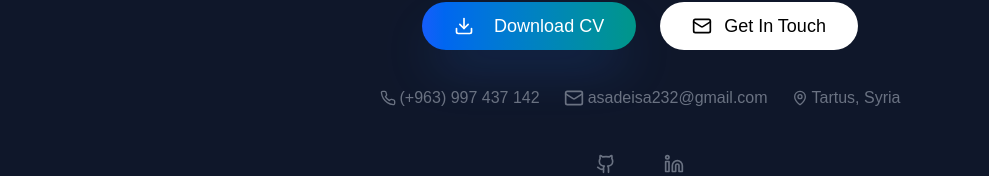
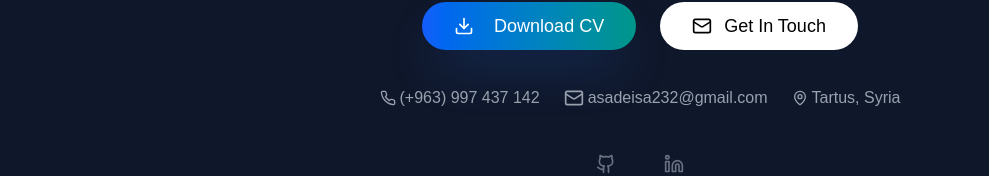
Before and after one commit to asadeisa/portfolio, a Nuxt app: page / in a window 1280 px wide. Shown: the part 527-703 px from the top of the page, without its empty margins (0-989 px from the left). Built offline with nearby package versions, Linux system fonts and the light colour scheme.

Commit message:
fix home-text-color

```diff
--- a/app/pages/index.vue
+++ b/app/pages/index.vue
@@ -61,7 +61,7 @@ useNamedIntersectionObservers([
         </UiButtonsWhite>
       </div>
       <section style="--i:6"
-        class="child-home contact flex gap-x-7 gap-y-3 lg:gap-4.5 xl:gap-6 text-gray-500 text-xs md:text-sm lg:text-base flex-wrap justify-center">
+        class="child-home contact flex gap-x-7 gap-y-3 lg:gap-4.5 xl:gap-6 text-gray-600 dark:text-gray-400 text-xs md:text-sm lg:text-base flex-wrap justify-center">
         <div class="phone flex gap-1 items-center">
           <SVG name="phone"></SVG>
           <span>(+963) 997 437 142</span>
```
